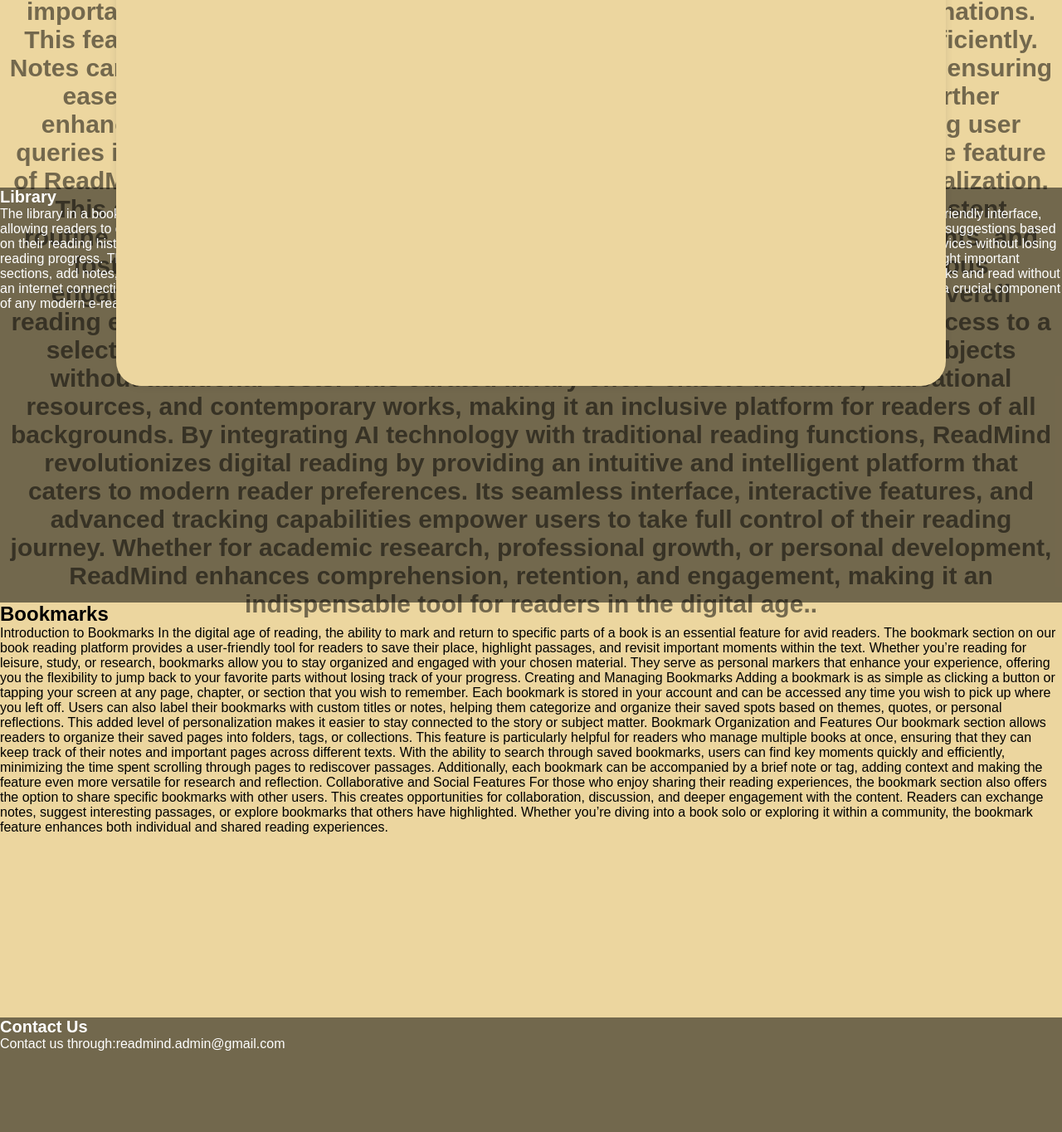
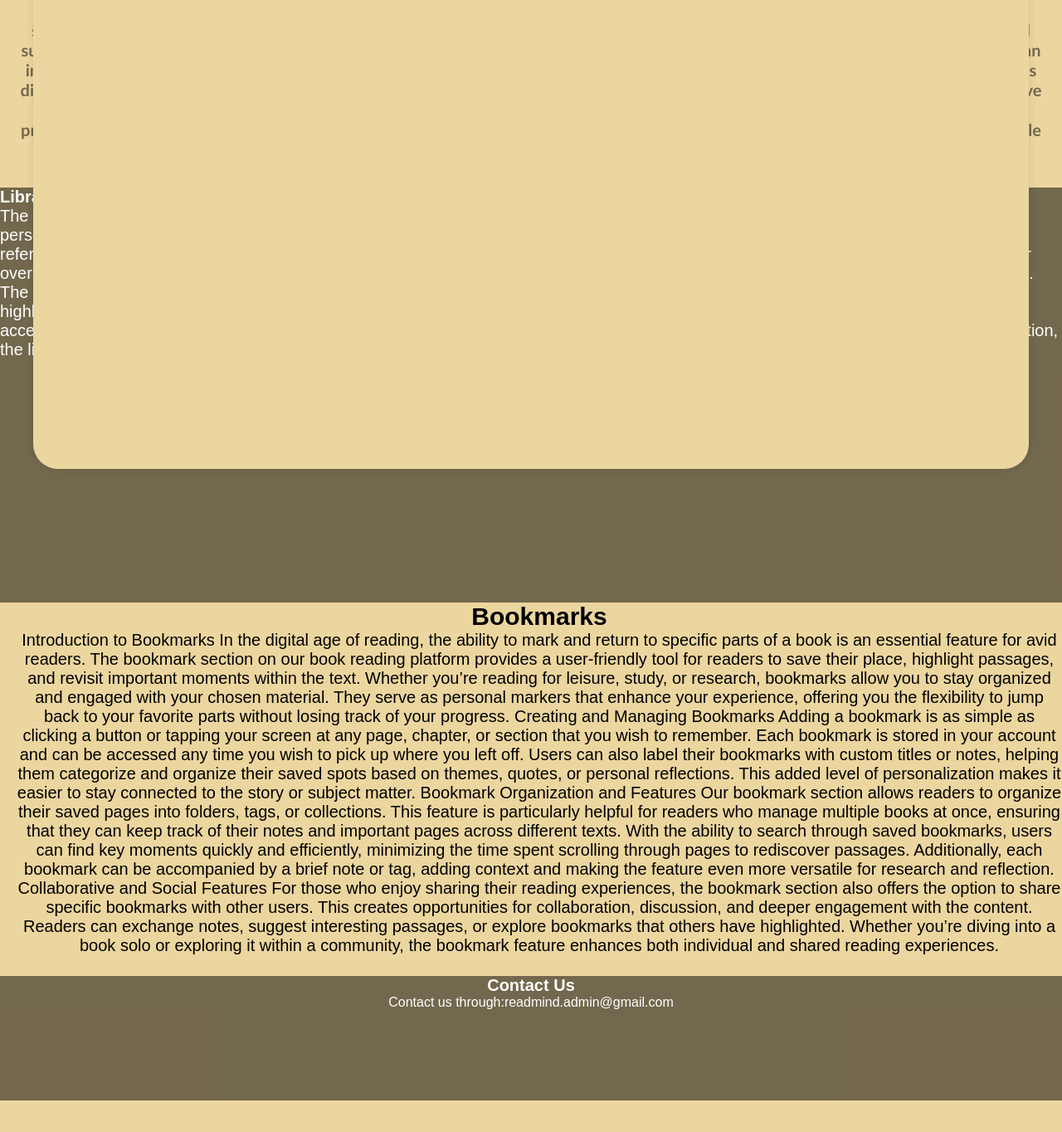
Before and after one commit to Kaushal-15/read-mind, a plain HTML site: page index.html in a window 1280 px wide. Shown: the part 310-1674 px from the top of the page at 83% size. After the commit the page ends 1636 px from the top, so only its background shows below. Drawn offline with Linux system fonts and the light colour scheme.

Commit message:
Update style.css

```diff
--- a/style.css
+++ b/style.css
@@ -19,20 +19,26 @@
 }
 
 .bookmark {
+    text-align: center;
+    padding-left: 20px;
+    font-family:Arial, Helvetica, sans-serif;
+    font-size: 20px;
     width: 100%;
-    height: 500px;
+    height: 450px;
     background-color: #ECD69F;
     color: black;
 }
 
 .contact {
+    text-align: center;
     width: 100%;
-    height: 500px;
+    height: 150px;
     background-color: rgba(0, 0, 0, 0.514);
     color: white;
 }
 
 .Library {
+    font-size: 20px;
     width: 100%;
     height: 500px;
     background-color: rgba(0, 0, 0, 0.514);
@@ -40,12 +46,14 @@
 }
 
 .about-content {
+    font-family: 'Gill Sans', 'Gill Sans MT', Calibri, 'Trebuchet MS', sans-serif;
     font-weight: bolder;
-    font-size: 30px;
+    font-size: 20px;
     text-align: center;
     color: rgba(0, 0, 0, 0.514);
     padding: 10px;
 }
+
 
 .text {
     font-weight: bolder;
@@ -74,8 +82,8 @@
 
 /* Container Styling */
 #container {
-    width: 1000px;
-    height: 700px;
+    width: 1200px;
+    height: 800px;
     background-color: #ECD69F;
     padding: 10px;
     border-radius: 30px;
@@ -281,7 +289,7 @@
     border: 2px solid black;
 }
 
-.sign-up {
+.log-in {
     background: #4CAF50;
     color: white;
     border: none;
```
